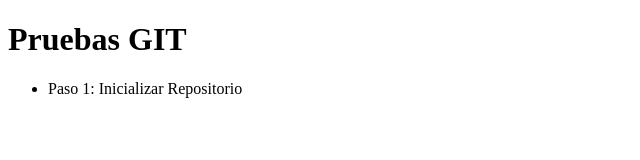
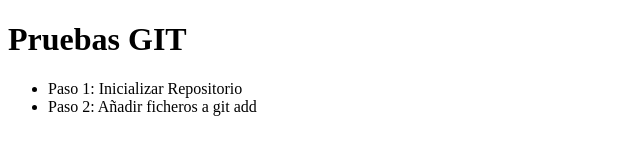
Before and after one commit to mafealon/MarioPrueba, a plain HTML site: page index.html in a window 1280 px wide. Shown: the whole page, without its empty margins (0-640 px from the left). Drawn offline with Linux system fonts and the light colour scheme.

Commit message:
Añadir paso 2 y nuevo fichero

```diff
--- a/index.html
+++ b/index.html
@@ -6,6 +6,7 @@
 				<h1>Pruebas GIT</h1>
 				<ul>
 					<li>Paso 1: Inicializar Repositorio</li>
+					<li>Paso 2: Añadir ficheros a git add</li>
 				</ul>
 			</body>
 	</html>
```
Also changed, not shown: 1 other file.
